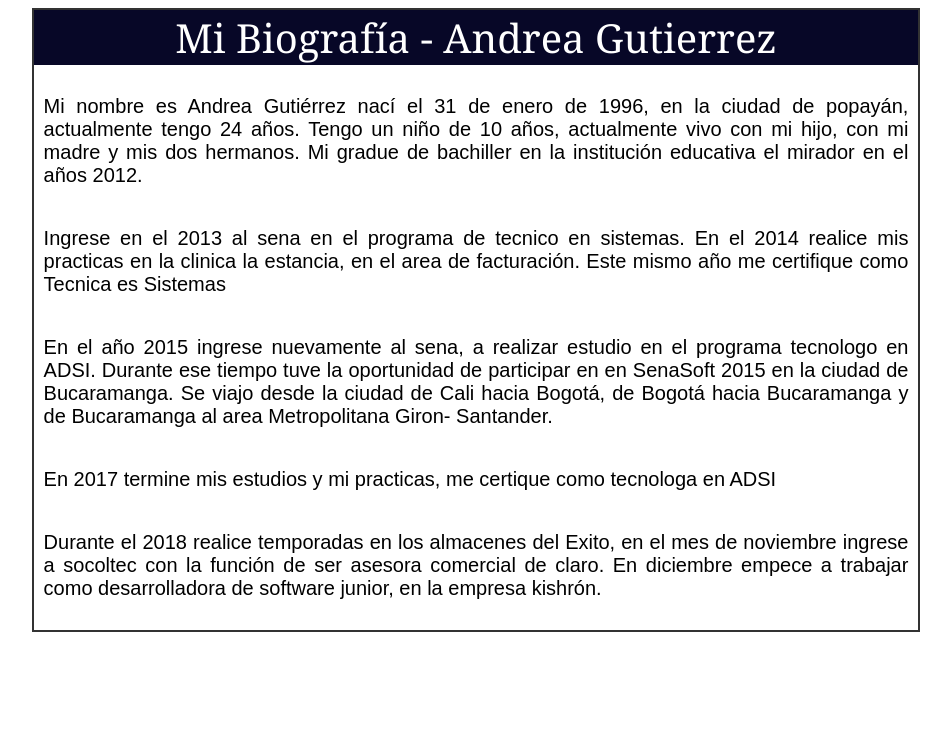
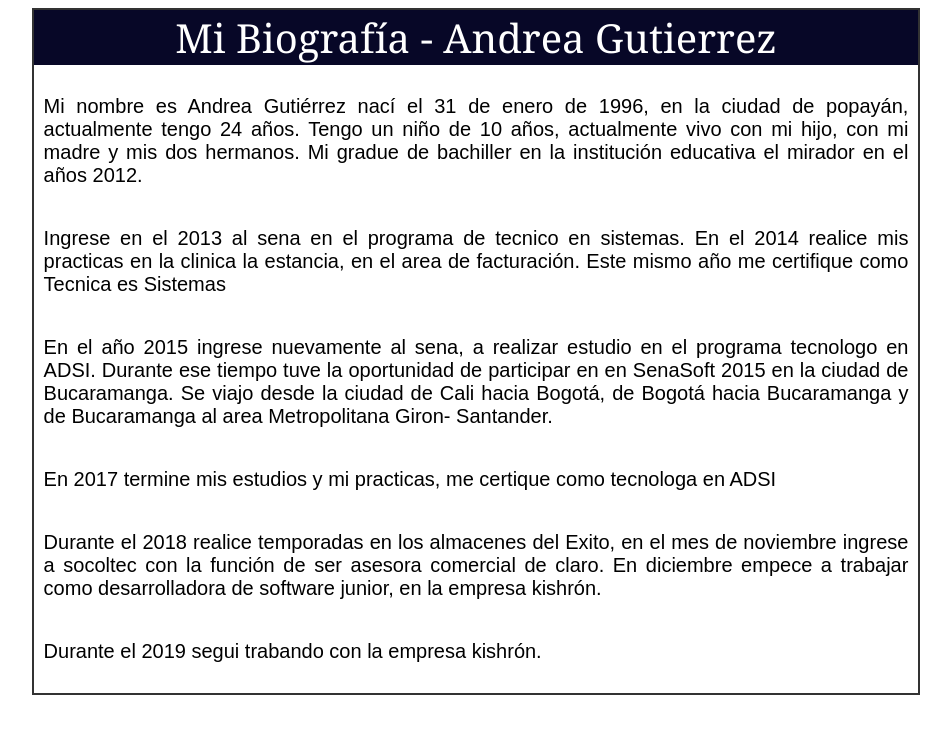
Before and after one commit to AndreaGutierrezG/AndreaGutierrezG.github.io, a plain HTML site: page index.html in a window 1280 px wide. Shown: the whole page, without its empty margins (164-1115 px from the left). Drawn offline with Linux system fonts and the light colour scheme.

Commit message:
se agrego linea del 2019

```diff
--- a/index.html
+++ b/index.html
@@ -30,6 +30,9 @@
         <p>
             Durante el 2018 realice temporadas en los almacenes del Exito, en el mes de noviembre ingrese a socoltec con la función de ser asesora comercial de claro. En diciembre empece a trabajar como desarrolladora de software junior, en la empresa kishrón.
         </p>
+        <p>
+            Durante el 2019 segui trabando con la empresa kishrón.
+        </p>
     </div>
 </body>
 
```
